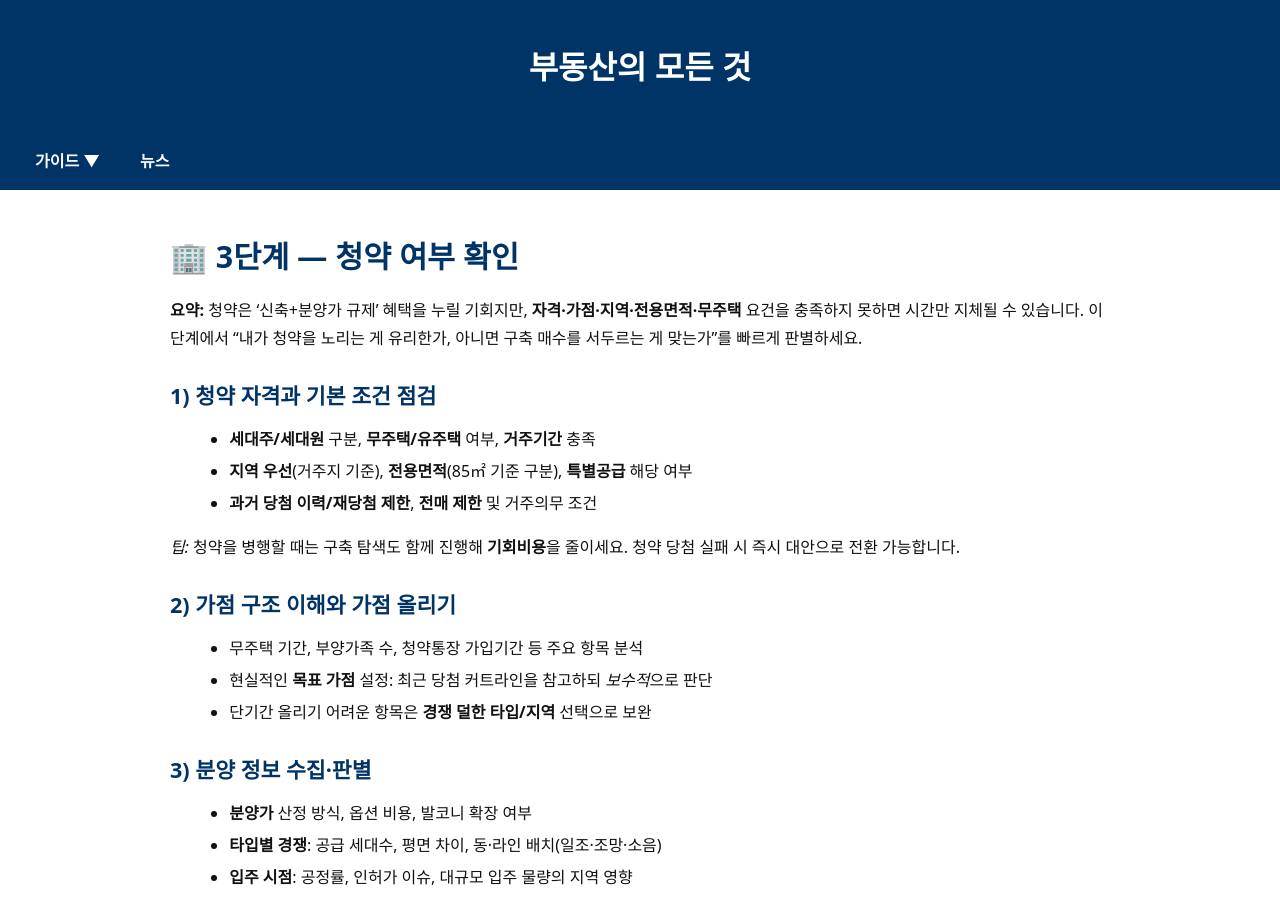
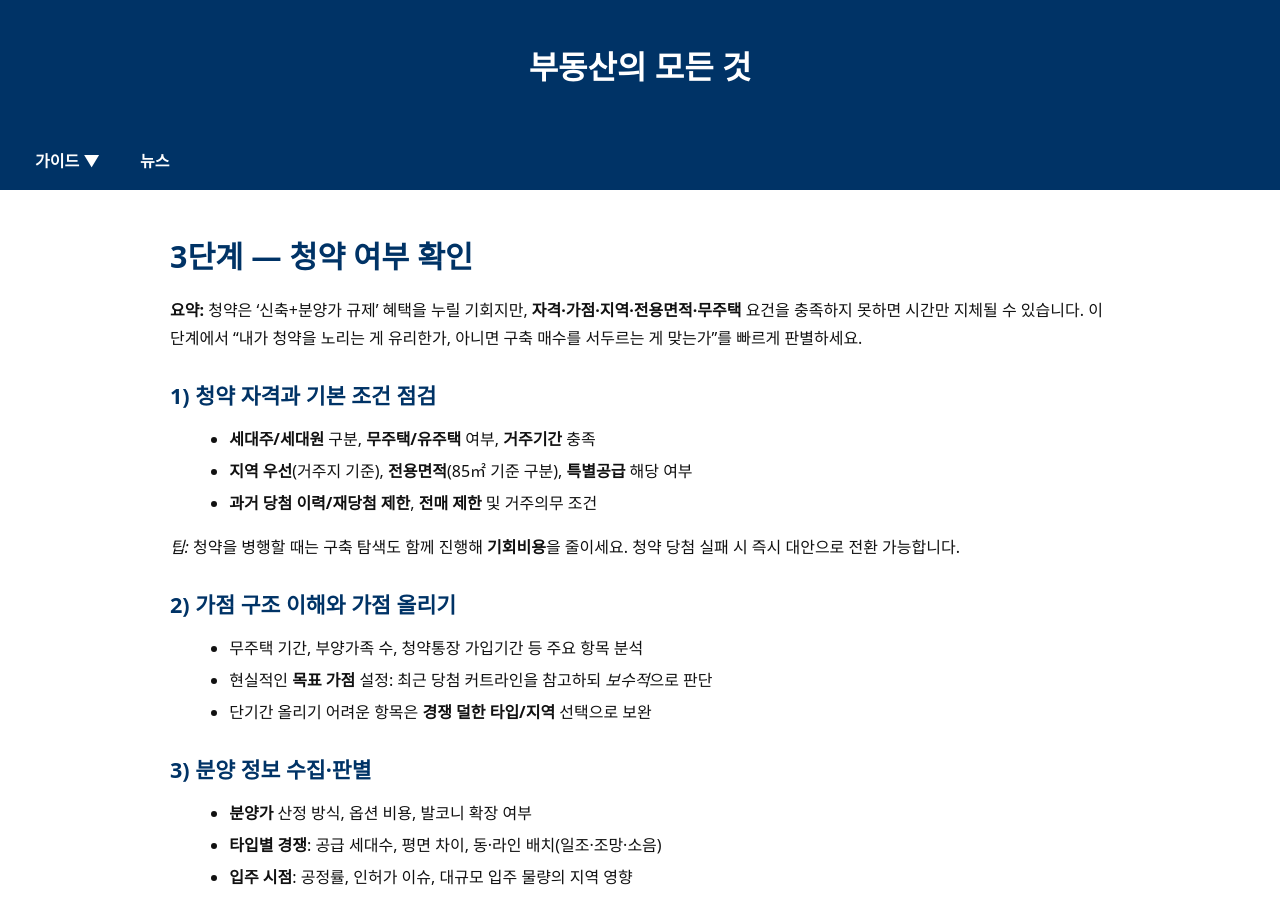
Before and after one commit to kimkisaa/land, a Jekyll site: the page built from guide/3-subscription-check.md, in a window 1280 px wide and 900 px high. Built offline with Jekyll 4.4.1, drawn with Linux system fonts in a browser that asks for light colours.

```diff
--- a/guide/3-subscription-check.md
+++ b/guide/3-subscription-check.md
@@ -8,7 +8,7 @@ last_modified_at: 2025-08-11
 
 <section class="guide-detail">
 
-<h1>🏢 3단계 — 청약 여부 확인</h1>
+<h1>3단계 — 청약 여부 확인</h1>
 
 <p><strong>요약:</strong> 청약은 ‘신축+분양가 규제’ 혜택을 누릴 기회지만, <strong>자격·가점·지역·전용면적·무주택</strong> 요건을 충족하지 못하면 시간만 지체될 수 있습니다. 이 단계에서 “내가 청약을 노리는 게 유리한가, 아니면 구축 매수를 서두르는 게 맞는가”를 빠르게 판별하세요.</p>
 
```
